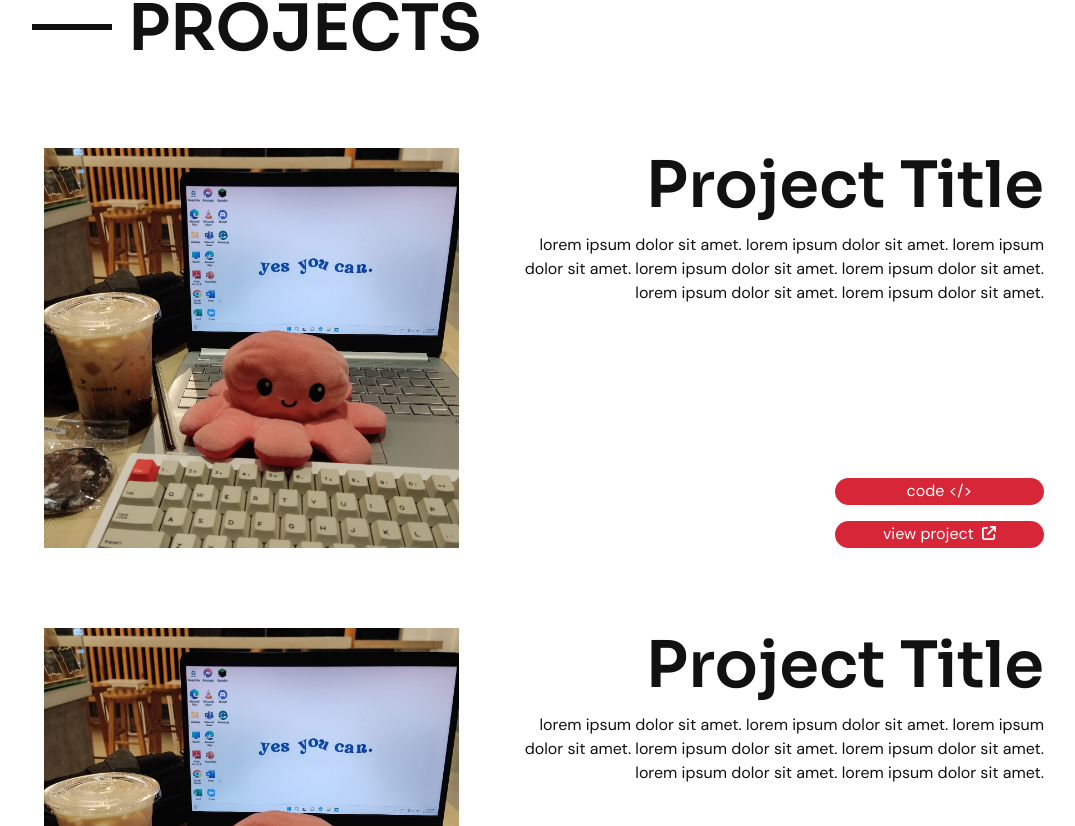
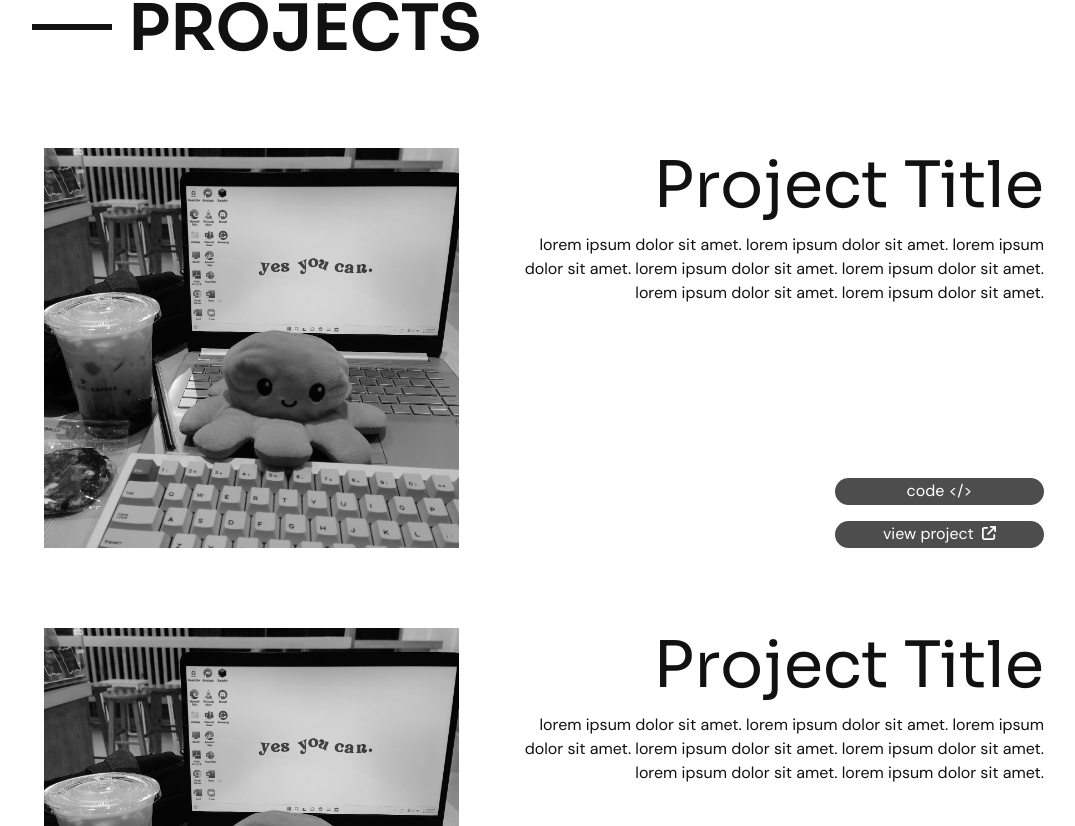
Before and after one commit to ArabellaJordan/Portfolio-v2, a Vue app: page / in a window 1280 px wide. Shown: the part 1954-2780 px from the top of the page, without its empty margins (96-1171 px from the left). Built offline with nearby package versions, Linux system fonts and the light colour scheme.

Commit message:
projects animation

```diff
--- a/src/assets/scss/global/_cards.scss
+++ b/src/assets/scss/global/_cards.scss
@@ -6,6 +6,25 @@
         max-height: 40rem;
         gap: 5rem;
         margin: 5rem 0;
+        transition: all 0.2s ease-in;
+        filter: grayscale(100%);
+
+        &:hover {
+            filter: grayscale(0);
+
+            .card__project--title {
+                font-weight: 600;
+            }
+
+            img {
+                // box-shadow: 1px 3px 5px var(--color-subtext);
+                height: 105%;
+                width: 105%;
+                // object-position: center;
+
+            }
+
+        }
 
 
         &--left {
@@ -18,6 +37,8 @@
                 height: 100%;
                 width: 100%;
                 object-fit: cover;
+                object-position: center;
+                transition: all 0.2s ease-in;
             }
         }
 
@@ -42,5 +63,10 @@
                 color: var(--color-bg);
             }
         }
+
+        &--title {
+            font-weight: 400;
+            transition: all 0.2s ease-in;
+        }
     }
 }
--- a/src/assets/scss/style.css
+++ b/src/assets/scss/style.css
@@ -110,6 +110,18 @@ section {
   max-height: 40rem;
   gap: 5rem;
   margin: 5rem 0;
+  transition: all 0.2s ease-in;
+  filter: grayscale(100%);
+}
+.card__project:hover {
+  filter: grayscale(0);
+}
+.card__project:hover .card__project--title {
+  font-weight: 600;
+}
+.card__project:hover img {
+  height: 105%;
+  width: 105%;
 }
 .card__project--left {
   overflow: hidden;
@@ -121,6 +133,9 @@ section {
   width: 100%;
   -o-object-fit: cover;
      object-fit: cover;
+  -o-object-position: center;
+     object-position: center;
+  transition: all 0.2s ease-in;
 }
 .card__project--right {
   width: 100%;
@@ -139,6 +154,10 @@ section {
 }
 .card__project--buttons path {
   color: var(--color-bg);
+}
+.card__project--title {
+  font-weight: 400;
+  transition: all 0.2s ease-in;
 }
 
 .home {
```
Also changed, not shown: 1 other file (tests, documents, lock files or other folders).
